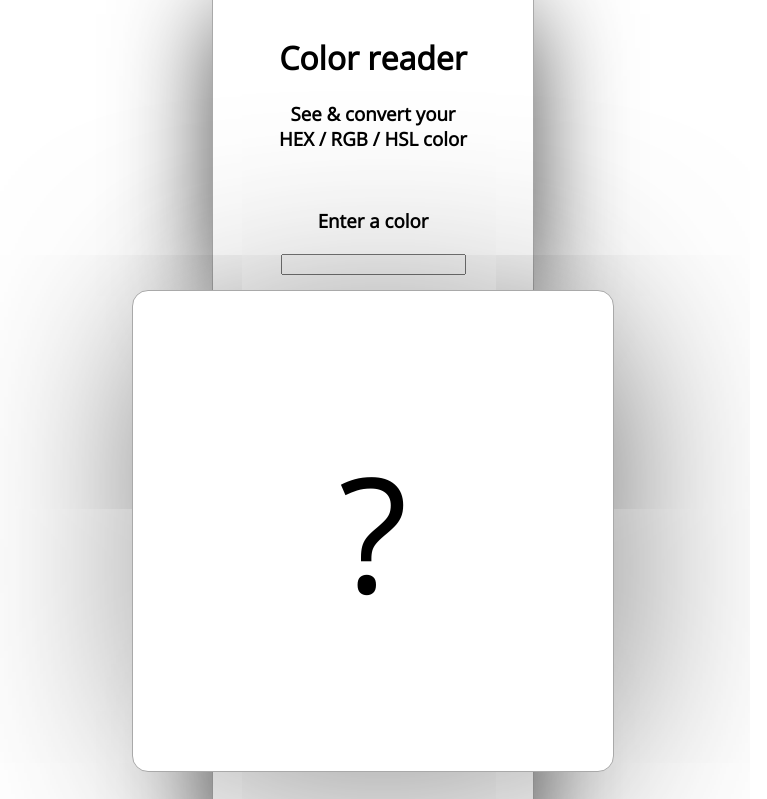
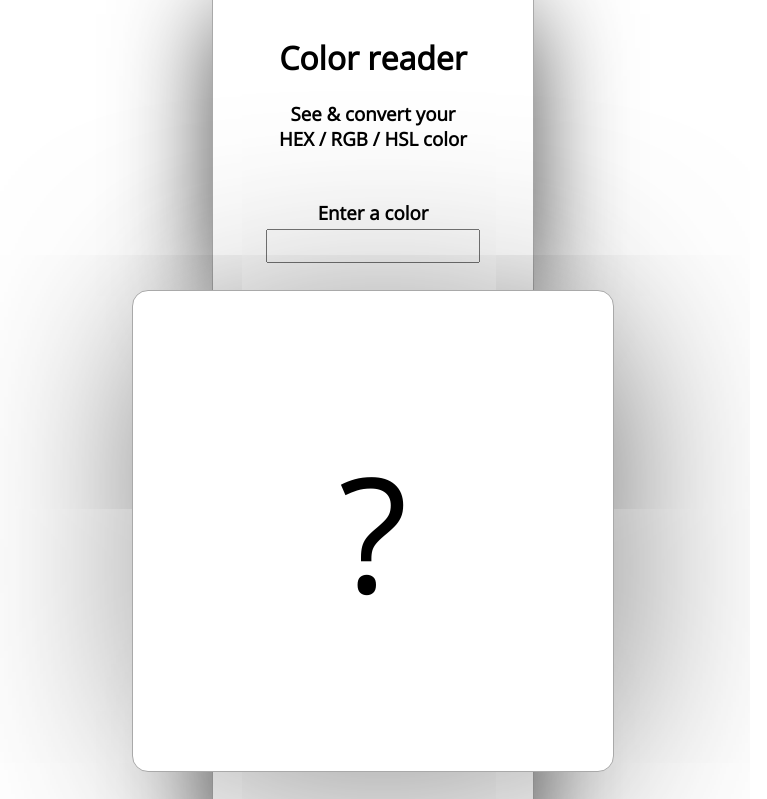
Before and after one commit to Fafruch/color-reader, a React (Create React App) app: page / in a window 1280 px wide. Shown: the top 799 px of the page, without its empty margins (267-1034 px from the left). Built offline with nearby package versions, Linux system fonts and the light colour scheme.

Commit message:
Fix Input header

```diff
--- a/src/components/Input.js
+++ b/src/components/Input.js
@@ -3,8 +3,9 @@ import PropTypes from 'prop-types';
 
 const Input = ({ inputColor, onChange }) => (
   <div>
-    <h3>Enter a color</h3>
+    <span className="Input-header">Enter a color</span> <br />
     <input
+      className="Input"
       value={inputColor}
       onChange={event => onChange(event.target.value)}
     />
--- a/src/styles/Input.css
+++ b/src/styles/Input.css
@@ -1,4 +1,17 @@
 .Input-container {
-  padding-top: 20px;
-  margin: 1rem;
+  padding-top: 30px;
 }
+
+.Input-header {
+  font-weight: bold;
+  font-size: 1.17rem;
+}
+
+.Input {
+  margin-top: 4px;
+  padding: 5px;
+  height: 20px;
+  width: 200px;
+  font-family: 'Open Sans', sans-serif;
+  font-size: 1rem;
+}
```
